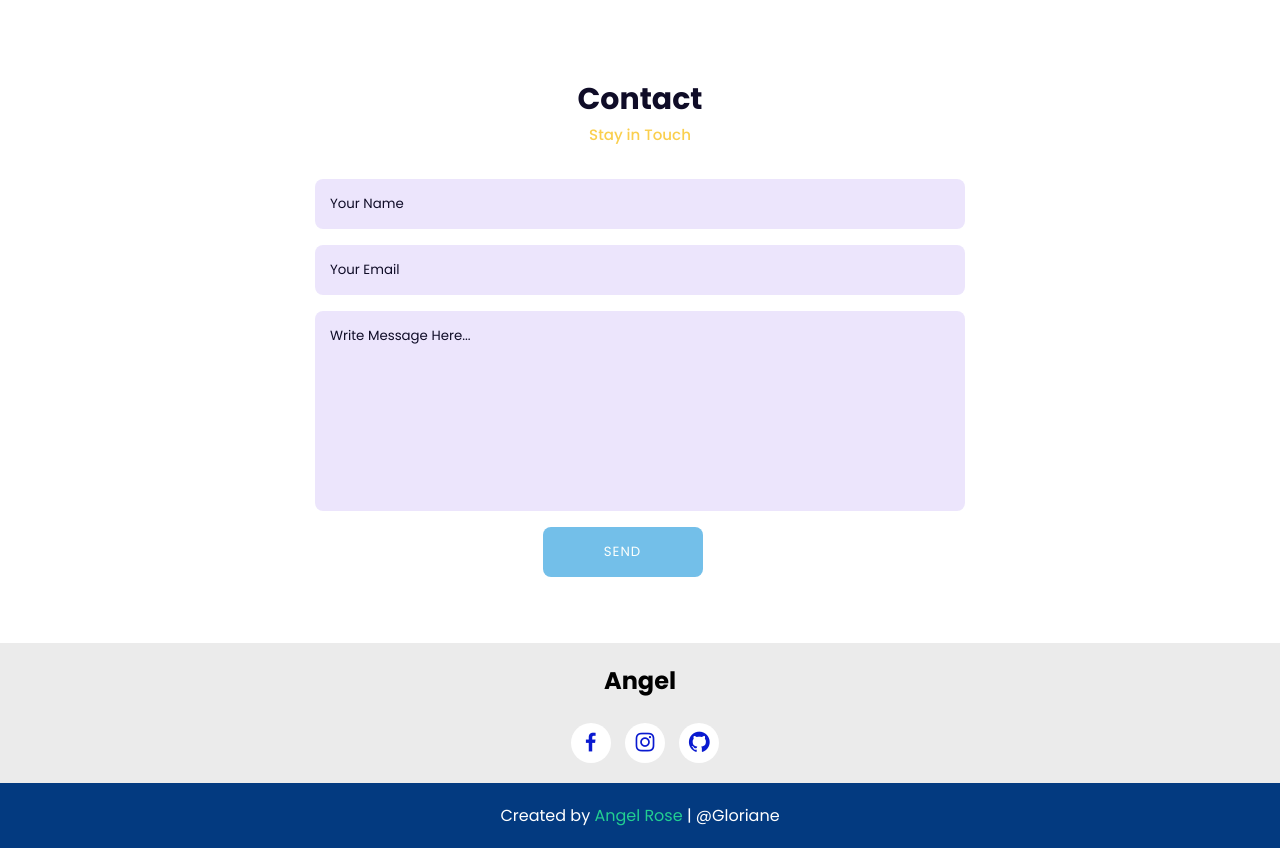
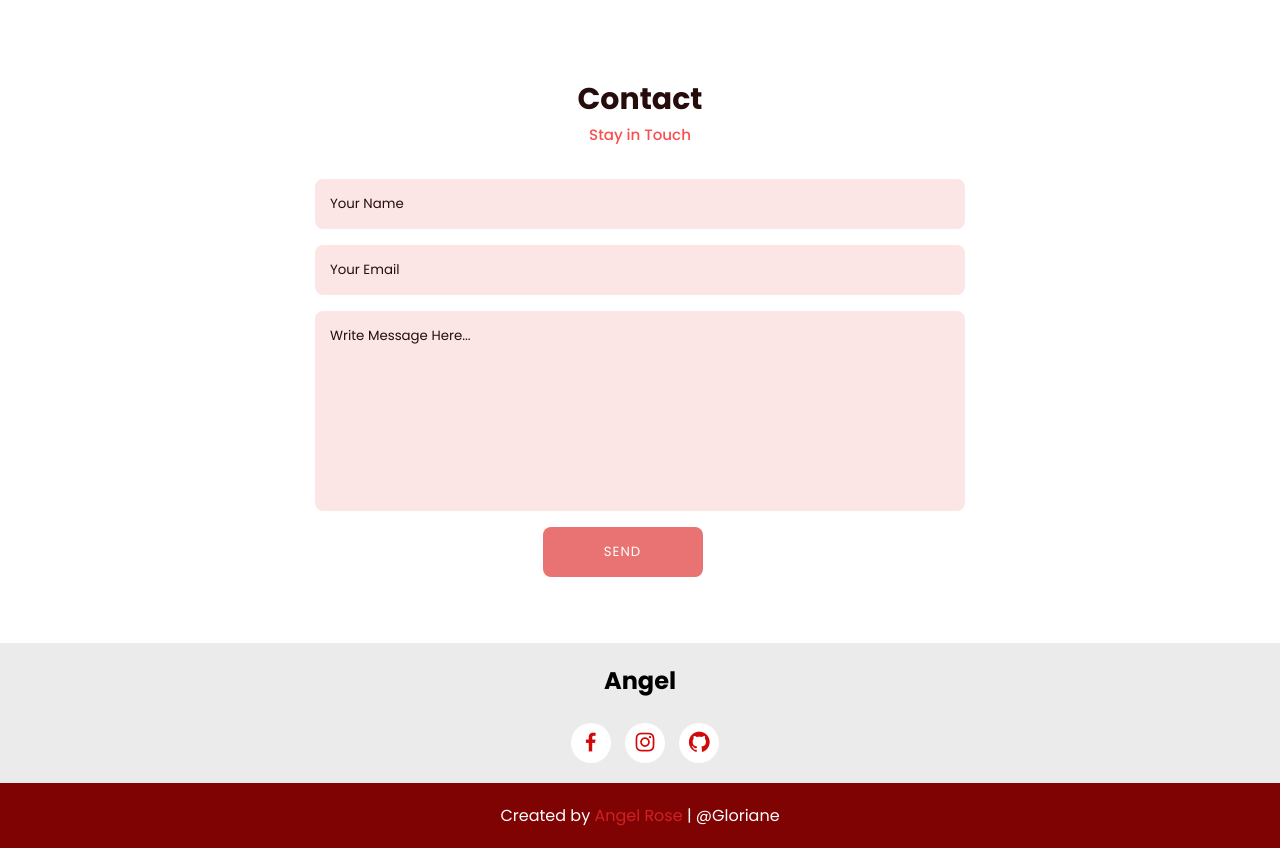
Before and after one commit to GlorianeAngelRose1316/GlorianeAngelRose.Portfolio_FinalProject, a plain HTML site: page index.html in a window 1280 px wide. Shown: the part 2900-3748 px from the top of the page. Drawn offline with nearby package versions, Linux system fonts and the light colour scheme; a script that the page names is missing; files whose address does not match are found by name.

Commit message:
Adding css

```diff
--- a/css/style.css
+++ b/css/style.css
@@ -12,10 +12,10 @@
 
 }
 :root {
-  --main-color: #033a80;
+  --main-color: #800303;
   --bg-color: #fff;
-  --text-color: #0f0c27;
-  --hover: hsl(260, 100%, 51%);
+  --text-color: #270c0c;
+  --hover: hsl(0, 100%, 51%);
 
   --big-font: 3.2rem;
   --medium-font: 1.8rem;
@@ -26,7 +26,7 @@ section {
 }
 body.active {
   --text-color: #fff;
-  --bg-color: #0f0c27;
+  --bg-color: #270c0c;
 }
 body {
   background: var(--bg-color);
@@ -45,7 +45,7 @@ body {
 
 .heading span {
   font-size: var(--p-font);
-  color: rgb(250, 207, 78);
+  color: rgb(250, 78, 78);
 }
 header {
   position: fixed;
@@ -60,7 +60,7 @@ header {
   padding: 13px 10%;
   transition: 0.2s;
   box-shadow: -3px -3px 7px #ffffff73,
-				2px 2px 5px rgba(94, 104, 121, 0.288);
+				2px 2px 5px rgba(121, 94, 94, 0.288);
 }
 header.shadow {
   box-shadow: 0 0 4px rgb(14 55 54 / 15%);
@@ -222,7 +222,7 @@ span {
   left: 0;
   width: 100%;
   height: 0.5rem;
-  background: hsla(260, 100%, 44%, 0.4);
+  background: hsla(0, 100%, 44%, 0.4);
   border-radius: 0.5rem;
 }
 .percent-bar {
@@ -261,10 +261,10 @@ span {
   text-align: center;
   border-radius: 0.5rem;
   border-bottom: 2px solid var(--main-color);
-  box-shadow: 0 2px 7px rgb(14 55 54 / 15%);
+  box-shadow: 0 2px 7px rgba(55, 14, 14, 0.15);
 }
 .services-box:hover{
- background-color: #02225a;
+ background-color: #5a0202;
 }
 
 .services-box h3 {
@@ -328,7 +328,7 @@ textarea {
   width: 100%;
   border: none;
   outline: none;
-  background: hsla(260, 100%, 44%, 0.1);
+  background: hsla(0, 100%, 44%, 0.1);
   margin-bottom: 1rem;
   color: var(--text-color);
 }
@@ -343,7 +343,7 @@ form textarea {
 .contact-button {
   width: 160px;
   cursor: pointer;
-  background: #73bfe9;
+  background: #e97373;
   color: rgb(253, 255, 252);
   justify-content: center;
   text-transform: uppercase;
@@ -365,7 +365,7 @@ form textarea {
   margin-bottom: 1.6rem;
 }
 .footer-social a i{
-  color: rgb(10, 26, 208);
+  color: rgb(208, 10, 10);
   font-size: 25px;
   margin-left: 10px;
   text-align: center;
@@ -382,7 +382,7 @@ form textarea {
   color: #fff;
 }
 .copyright a{
-  color: #22cf91;
+  color: #cf2222;
 }
 /* Making Responsive */
 @media (max-width: 991px) {
```
